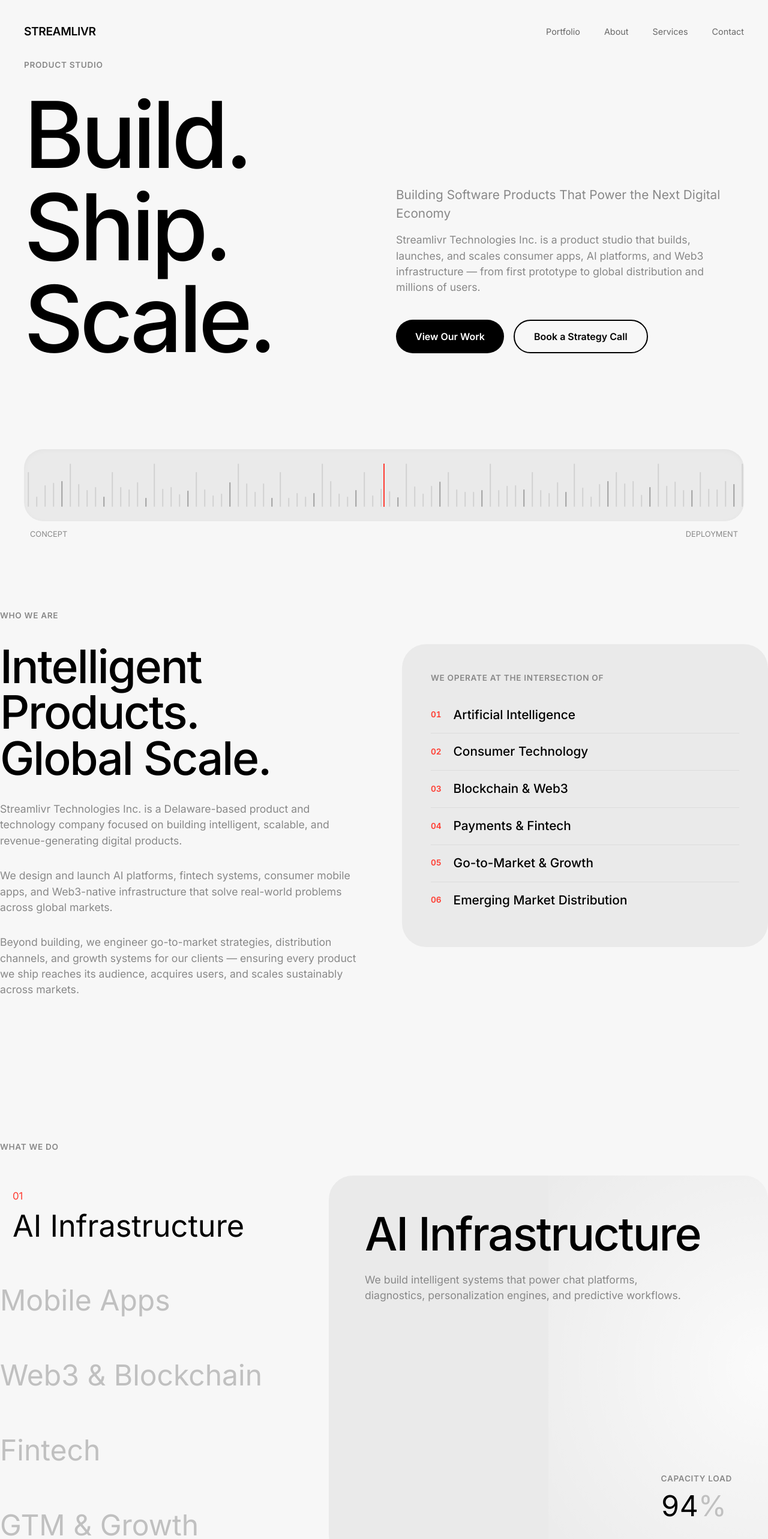
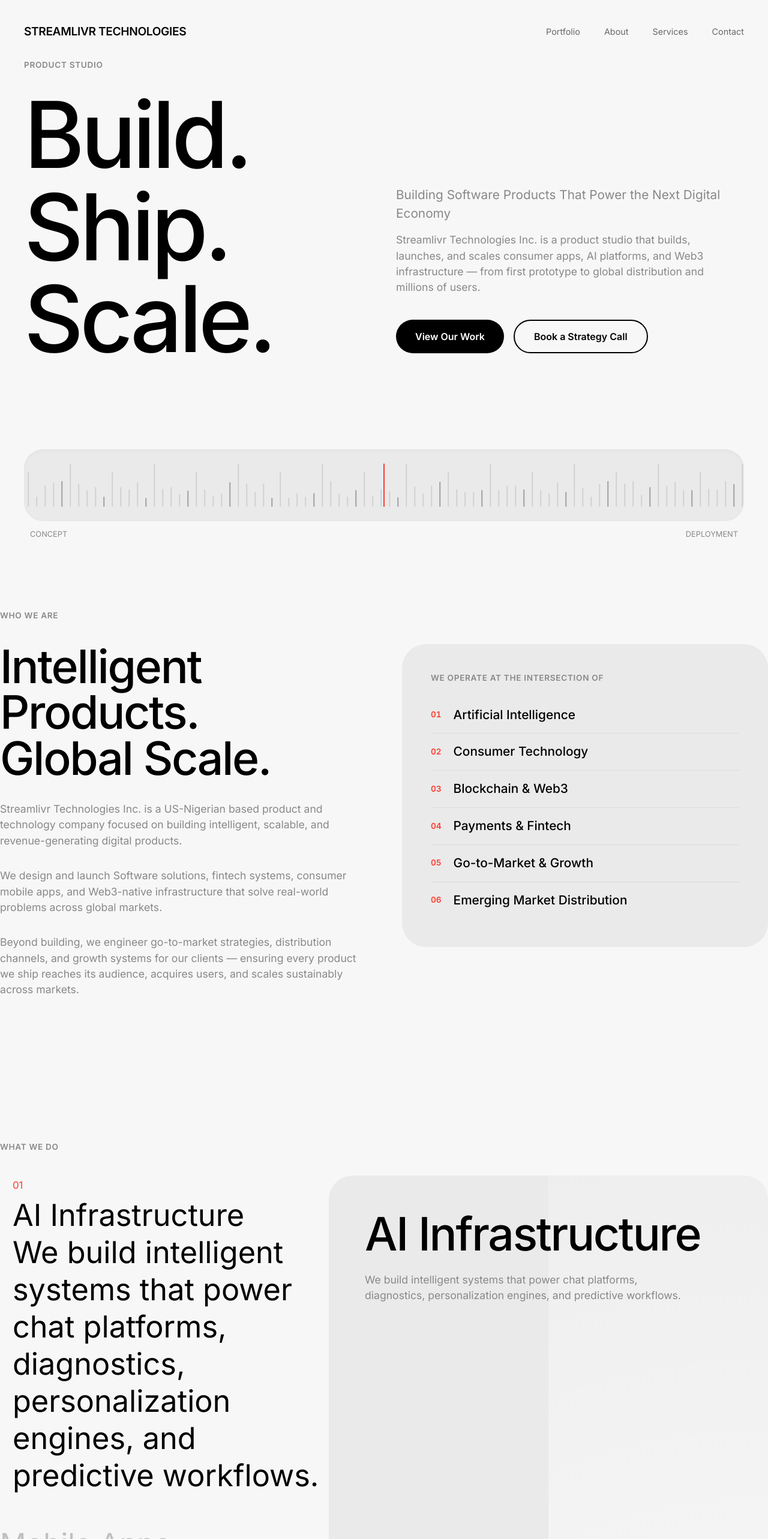
Before and after one commit to joshuaehizibue/portfolio, a React (Vite) app: page / in a window 1280 px wide. Shown: the top 2566 px of the page at 60% size. Built offline with nearby package versions, Linux system fonts and the light colour scheme.

Commit message:
feat: mobile interactions and header fix

```diff
--- a/src/components/About.jsx
+++ b/src/components/About.jsx
@@ -19,10 +19,10 @@
                         Global Scale.
                     </h2>
                     <p className="body-text" style={{ maxWidth: '60ch' }}>
-                        Streamlivr Technologies Inc. is a Delaware-based product and technology company focused on building intelligent, scalable, and revenue-generating digital products.
+                        Streamlivr Technologies Inc. is a US-Nigerian based product and technology company focused on building intelligent, scalable, and revenue-generating digital products.
                     </p>
                     <p className="body-text" style={{ maxWidth: '60ch' }}>
-                        We design and launch AI platforms, fintech systems, consumer mobile apps, and Web3-native infrastructure that solve real-world problems across global markets.
+                        We design and launch Software solutions, fintech systems, consumer mobile apps, and Web3-native infrastructure that solve real-world problems across global markets.
                     </p>
                     <p className="body-text" style={{ maxWidth: '60ch' }}>
                         Beyond building, we engineer go-to-market strategies, distribution channels, and growth systems for our clients — ensuring every product we ship reaches its audience, acquires users, and scales sustainably across markets.
@@ -31,7 +31,7 @@
 
                 <div className="about-industries-card">
                     <div className="label" style={{ marginBottom: '24px' }}>We operate at the intersection of</div>
-                    <div className="industries-list">
+                    <div className="industries-list hide-scrollbar">
                         {industries.map((industry, i) => (
                             <div key={i} className="industry-item">
                                 <span className="industry-number">{String(i + 1).padStart(2, '0')}</span>
--- a/src/components/Header.jsx
+++ b/src/components/Header.jsx
@@ -1,7 +1,7 @@
 const Header = () => {
     return (
         <header>
-            <a href="#" className="logo" style={{ textDecoration: 'none', color: 'inherit', zIndex: 101 }}>STREAMLIVR</a>
+            <a href="#" className="logo" style={{ textDecoration: 'none', color: 'inherit', zIndex: 101 }}>STREAMLIVR TECHNOLOGIES</a>
             <nav className="nav-links">
                 <a href="#portfolio" className="nav-item">Portfolio</a>
                 <a href="#about" className="nav-item">About</a>
--- a/src/components/Services.jsx
+++ b/src/components/Services.jsx
@@ -60,6 +60,10 @@
                         >
                             <span>{String(i + 1).padStart(2, '0')}</span>
                             {label}
+                            {/* Mobile-only description (visible via CSS) */}
+                            <div className="service-item-desc">
+                                {services[i].desc}
+                            </div>
                         </div>
                     ))}
                 </div>
```
